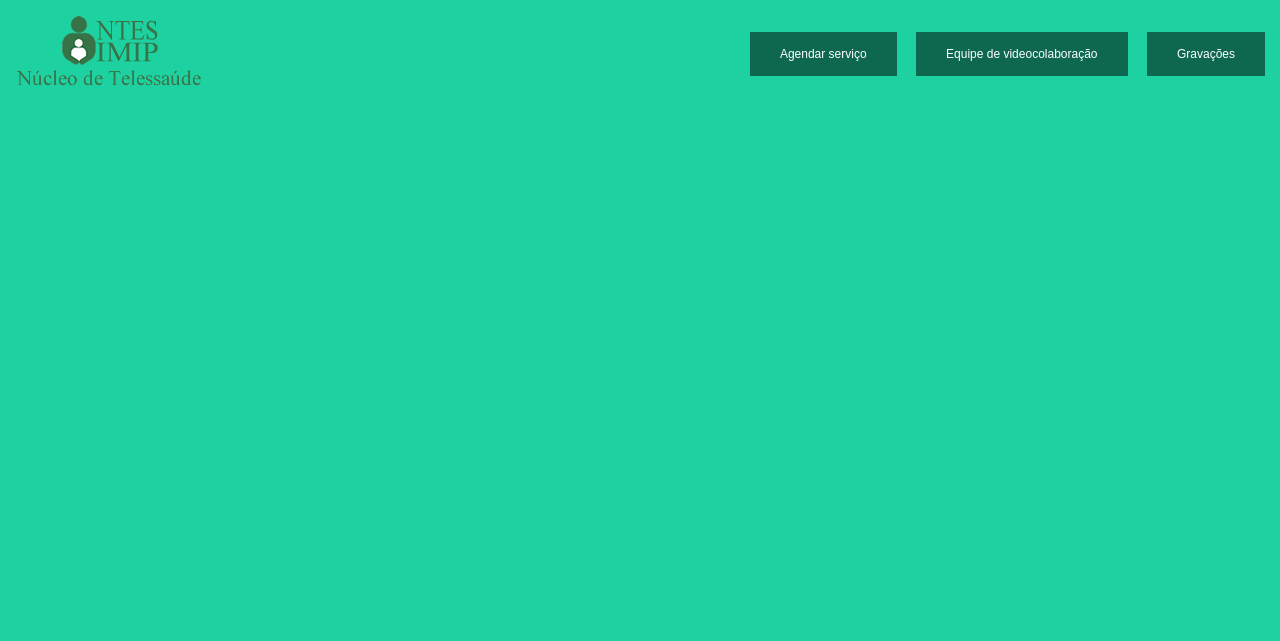
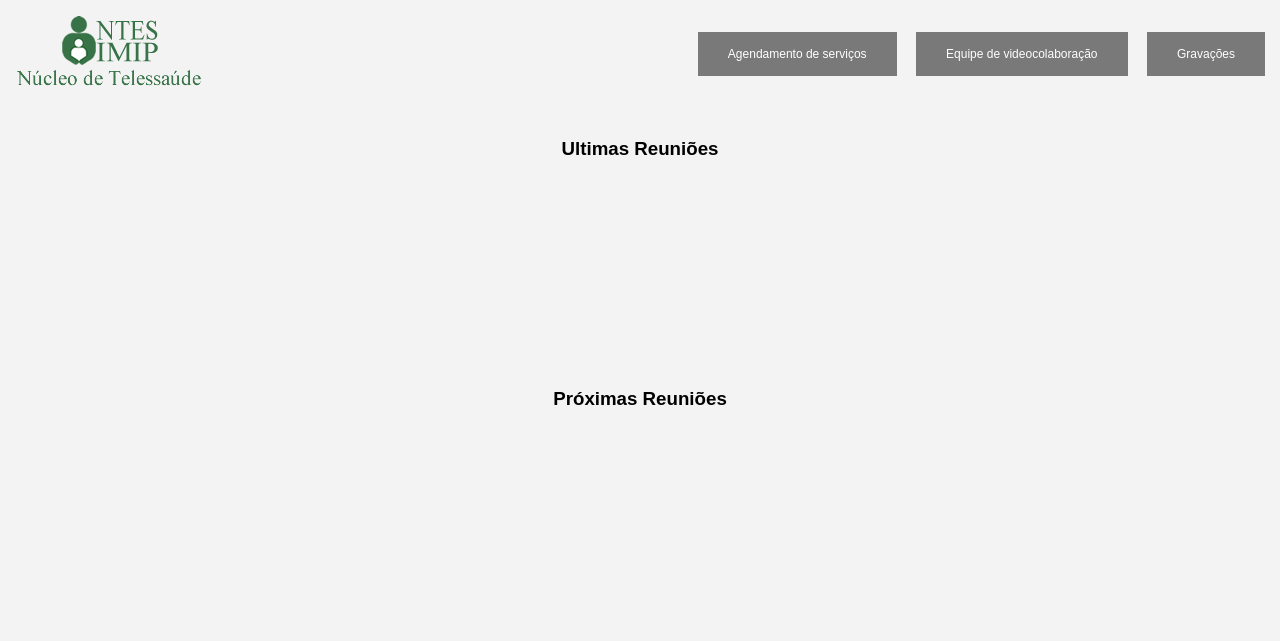
Before and after one commit to humbertoconstantino/ntes, a plain HTML site: page index.html in a window 1280 px wide. Drawn offline with Linux system fonts and the light colour scheme.

Commit message:
Preparando para receber o carrossel

```diff
--- a/index.html
+++ b/index.html
@@ -1,7 +1,7 @@
 <!DOCTYPE html>
 <html lang="en">
 <head>
-   <link rel="stylesheet" href="style.css">
+   <link rel="stylesheet" href="style/main.css">
     <meta charset="UTF-8">
     <meta http-equiv="X-UA-Compatible" content="IE=edge">
     <meta name="viewport" content="width=device-width, initial-scale=1.0">
@@ -12,11 +12,22 @@
         <div class="container">
             <div class="logo"><img src="logo-ntes.png" alt=""></div>
             <nav>
-                <a href="">Agendar serviço</a>
+                <a href="">Agendamento de serviços</a>
                 <a href="">Equipe de videocolaboração</a>
                 <a href="">Gravações</a>
             </nav>
         </div>
     </header>
+    <div class="container-reunioes">
+    <div class="reunioes">
+        <h3>Ultimas Reuniões</h3>
+    </div>
+
+    <div class="next">
+        <h3>Próximas Reuniões</h3>
+    </div>
+
+</div>
+
 </body>
 </html>
--- a/style.css
+++ b/style/main.css
@@ -13,7 +13,7 @@ header .container{
 }
 
 body{
-    background-color: #1dd1a1;
+    background-color: rgb(243, 243, 243)
 }
 
 header nav a{
@@ -31,11 +31,26 @@ header nav a{
 }
 
 header nav a:hover{
-    background-color:#10ac84;
-    color:#1dd1a1;
+    background-color:#badc58;
+
 }
-
 
 .logo{
     margin: 16px;
 }
+
+.container-reunioes{
+    margin-top: 32px;
+    display: flex;
+    flex-direction: column;
+    align-items: center;
+    justify-content: center;
+}
+
+.reunioes{
+    height: 250px;
+}
+
+.next{
+    height: 250px;
+}
```
